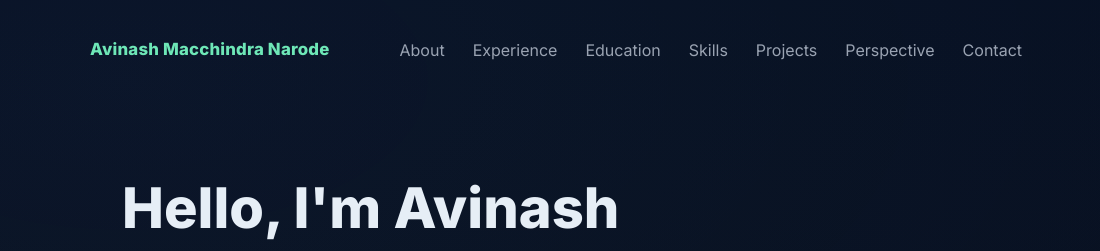
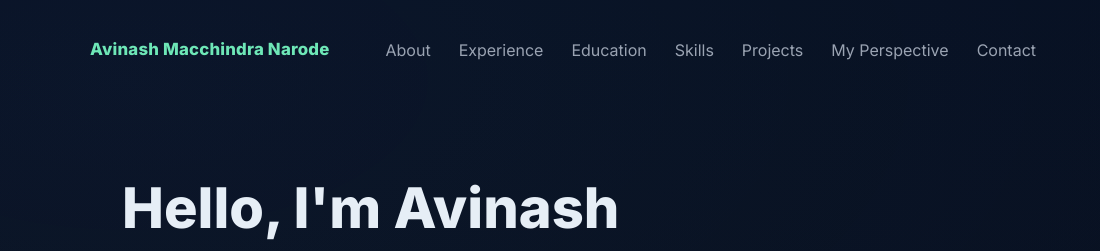
Before and after one commit to avinashnarode26-alt/Portfolio, a plain HTML site: page index.html in a window 1280 px wide. Shown: the top 251 px of the page, 0-1100 px from the left. Drawn offline with Linux system fonts and the light colour scheme.

Commit message:
added "My"

```diff
--- a/index.html
+++ b/index.html
@@ -198,7 +198,7 @@
           <a href="#education">Education</a>
           <a href="#skills">Skills</a>
           <a href="#projects">Projects</a>
-          <a href="perspective.html">Perspective</a>
+          <a href="perspective.html">My Perspective</a>
           <a href="#contact">Contact</a>
           <!-- Hidden during development
           <a href="#Prototype.html">AM</a>
```
